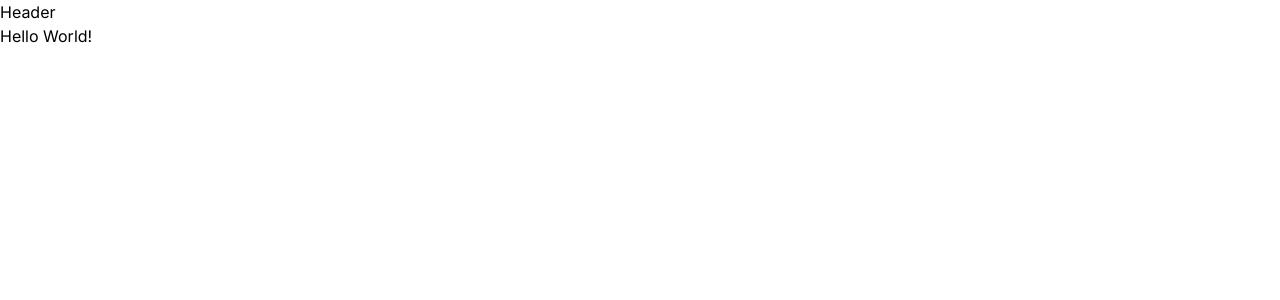
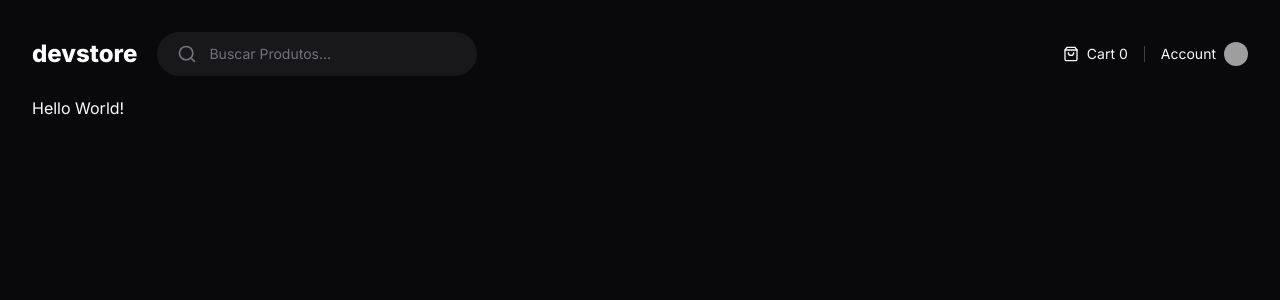
Before and after one commit to Dgvalerio/devstore, a Next.js app: page / in a window 1280 px wide. Shown: the top 300 px of the page. Built offline with nearby package versions, Linux system fonts and the light colour scheme; grey boxes are pictures that could not be loaded.

Commit message:
feat(header): create header

```diff
--- a/next.config.mjs
+++ b/next.config.mjs
@@ -1,4 +1,6 @@
 /** @type {import('next').NextConfig} */
-const nextConfig = {};
+const nextConfig = {
+  images: { domains: ['github.com'] },
+};
 
 export default nextConfig;
--- a/package.json
+++ b/package.json
@@ -9,6 +9,7 @@
     "lint": "next lint"
   },
   "dependencies": {
+    "lucide-react": "^0.372.0",
     "next": "14.2.2",
     "react": "^18",
     "react-dom": "^18"
--- a/src/app/(store)/layout.tsx
+++ b/src/app/(store)/layout.tsx
@@ -5,10 +5,10 @@ import { NextPage } from 'next';
 import { Header } from '@/components/header';
 
 const StoreLayout: NextPage<PropsWithChildren> = ({ children }) => (
-  <>
+  <div className="mx-auto grid min-h-screen w-full max-w-[1600px] grid-rows-app gap-5 p-8">
     <Header />
     {children}
-  </>
+  </div>
 );
 
 export default StoreLayout;
--- a/src/app/layout.tsx
+++ b/src/app/layout.tsx
@@ -13,7 +13,7 @@ export const metadata: Metadata = {
 
 const RootLayout: NextPage<PropsWithChildren> = ({ children }) => (
   <html lang="pt-br" className={inter.variable}>
-    <body>{children}</body>
+    <body className="bg-zinc-950 text-zinc-50 antialiased">{children}</body>
   </html>
 );
 
--- a/src/components/header.tsx
+++ b/src/components/header.tsx
@@ -1,3 +1,40 @@
 import { FC } from 'react';
 
-export const Header: FC = () => <div>Header</div>;
+import Image from 'next/image';
+import Link from 'next/link';
+
+import { Search, ShoppingBag } from 'lucide-react';
+
+export const Header: FC = () => (
+  <div className="flex items-center justify-between">
+    <div className="flex items-center gap-5">
+      <Link href="/" className="text-2xl font-extrabold text-white">
+        devstore
+      </Link>
+      <form className="flex w-[320px] items-center gap-3 rounded-full bg-zinc-900 px-5 py-3 ring-zinc-700">
+        <Search className="h-5 w-5 text-zinc-500" />
+        <input
+          placeholder="Buscar Produtos..."
+          className="flex-1 bg-transparent text-sm outline-none placeholder:text-zinc-500"
+        />
+      </form>
+    </div>
+    <div className="flex items-center gap-4">
+      <div className="flex items-center gap-2">
+        <ShoppingBag className="h-4 w-4" />
+        <span className="text-sm">Cart {0}</span>
+      </div>
+      <div className="w-px h-4 bg-zinc-700" />
+      <Link href="/" className="flex items-center gap-2 hover:underline">
+        <span className="text-sm">Account</span>
+        <Image
+          src="https://github.com/dgvalerio.png"
+          alt="Davi"
+          className="h-6 w-6 rounded-full"
+          width={24}
+          height={24}
+        />
+      </Link>
+    </div>
+  </div>
+);
--- a/tailwind.config.ts
+++ b/tailwind.config.ts
@@ -10,6 +10,9 @@ const config: Config = {
     fontFamily: {
       sans: 'var(--font-inter)',
     },
+    gridTemplateRows: {
+      app: 'min-content max-content',
+    },
   },
   plugins: [],
 };
```
Also changed, not shown: 2 other files (tests, documents, lock files or other folders).
